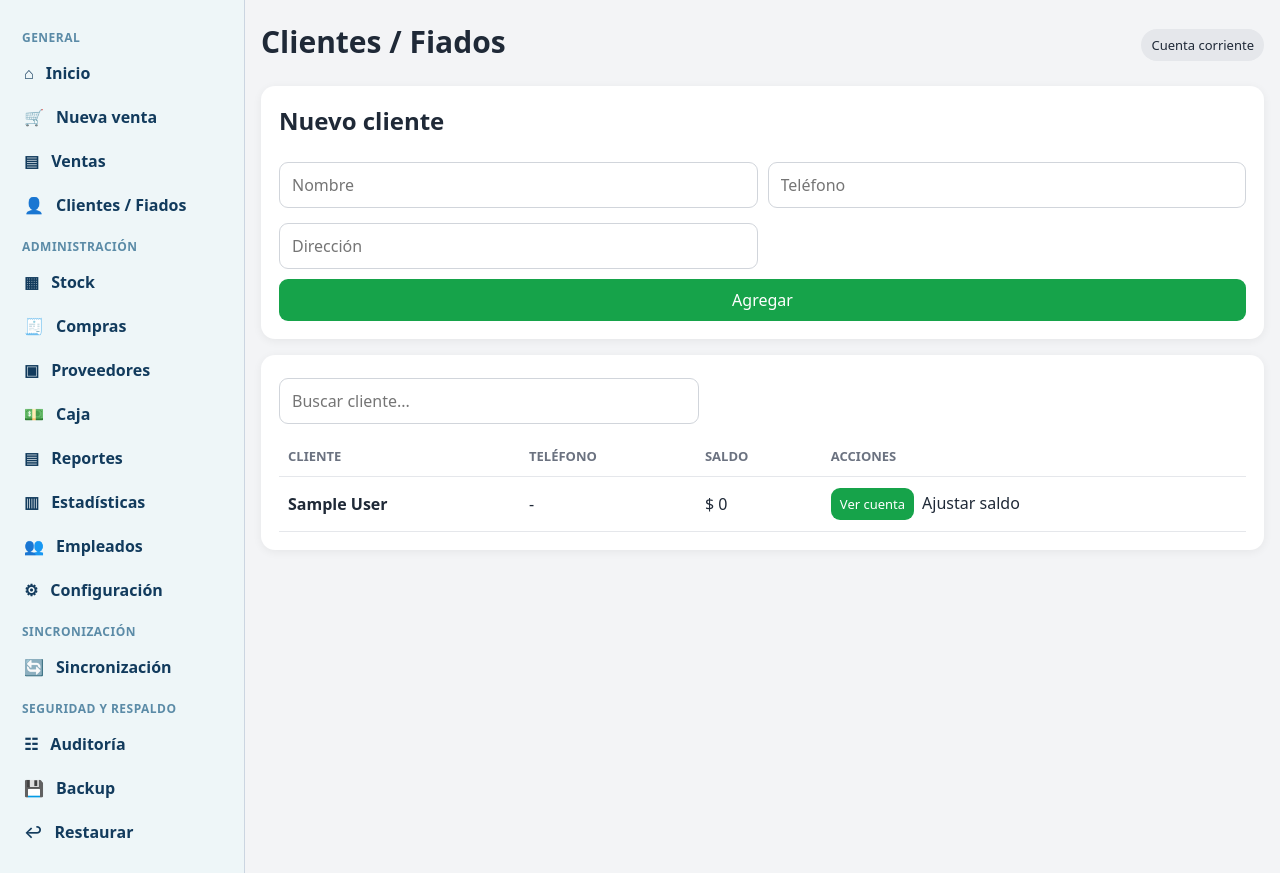
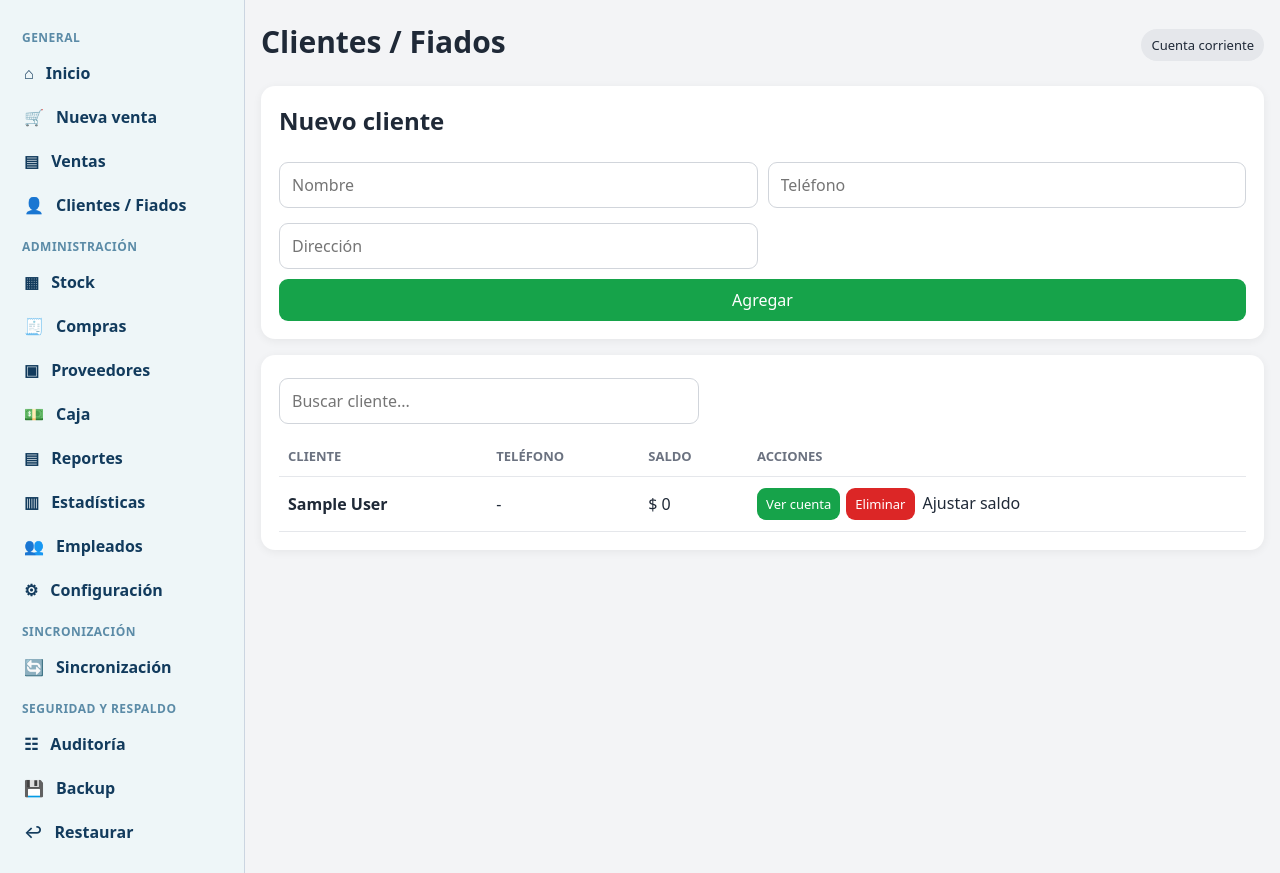
Before and after one commit to knon2860-netizen/mi-negocio-cloud, a Flask app: page /customers in a window 1280 px wide. Shown: the part 74-947 px from the top of the page. Run offline with Flask 3, Linux system fonts and the light colour scheme; the visitor is signed in with stand-in values (Sample User, id 1); data comes from the database, SQL or seed files in the repository; data that the repository does not hold is empty.

Commit message:
Add files via upload

```diff
--- a/templates/customers.html
+++ b/templates/customers.html
@@ -2,7 +2,7 @@
 <div class="pagehead"><h1>Clientes / Fiados</h1><span class="badge">Cuenta corriente</span></div>
 <div class="card"><h2>Nuevo cliente</h2><form method="post" class="formgrid"><input name="name" placeholder="Nombre" required><input name="phone" placeholder="Teléfono"><input name="address" placeholder="Dirección"><button>Agregar</button></form></div>
 <div class="card"><div class="toolbar"><input id="filter" placeholder="Buscar cliente..." oninput="filterTable()"></div><div class="tablewrap"><table id="ctable"><tr><th>Cliente</th><th>Teléfono</th><th>Saldo</th><th>Acciones</th></tr>
-{% for c in customers %}<tr><td><b>{{c.name}}</b></td><td>{{c.phone or '-'}}</td><td class="{{'debt' if c.balance>0 else ''}}">$ {{c.balance|ars}}</td><td><a class="btn small" href="/account/{{c.id}}">Ver cuenta</a>{% if c.balance>0 %}<form method="post" action="/customers/{{c.id}}/payment" class="inline"><input name="amount" type="number" step="0.01" min="0.01" max="{{c.balance}}" placeholder="Pago" required><button class="small">Cobrar pago</button></form>{% endif %}{% if has_perm('adjust_debt') %}<details style="display:inline-block;margin-left:8px"><summary style="cursor:pointer;display:inline">Ajustar saldo</summary>
+{% for c in customers %}<tr><td><b>{{c.name}}</b></td><td>{{c.phone or '-'}}</td><td class="{{'debt' if c.balance>0 else ''}}">$ {{c.balance|ars}}</td><td><a class="btn small" href="/account/{{c.id}}">Ver cuenta</a>{% if session.role=='admin' %}{% if c.balance>0 %}<button type="button" class="small" disabled title="Tiene saldo pendiente: cobralo o ajustalo antes de eliminar" style="background:#9ca3af;cursor:not-allowed">Eliminar</button>{% else %}<form method="post" action="/customers/{{c.id}}/delete" class="inline" onsubmit='return confirm("¿Eliminar al cliente " + {{c.name|tojson}} + "?\n\nSe quita de la lista, pero su historial de ventas se conserva.")'><button class="small" style="background:#dc2626">Eliminar</button></form>{% endif %}{% endif %}{% if c.balance>0 %}<form method="post" action="/customers/{{c.id}}/payment" class="inline"><input name="amount" type="number" step="0.01" min="0.01" max="{{c.balance}}" placeholder="Pago" required><button class="small">Cobrar pago</button></form>{% endif %}{% if has_perm('adjust_debt') %}<details style="display:inline-block;margin-left:8px"><summary style="cursor:pointer;display:inline">Ajustar saldo</summary>
 <form method="post" action="/customers/{{c.id}}/adjust-balance" class="inline" style="display:block;margin-top:6px">
 <input name="delta" type="number" step="0.01" placeholder="Ej: 1000 o -1000" required>
 <input name="reason" type="text" placeholder="Motivo (ej: el producto subió de precio)" required style="min-width:220px">
```
